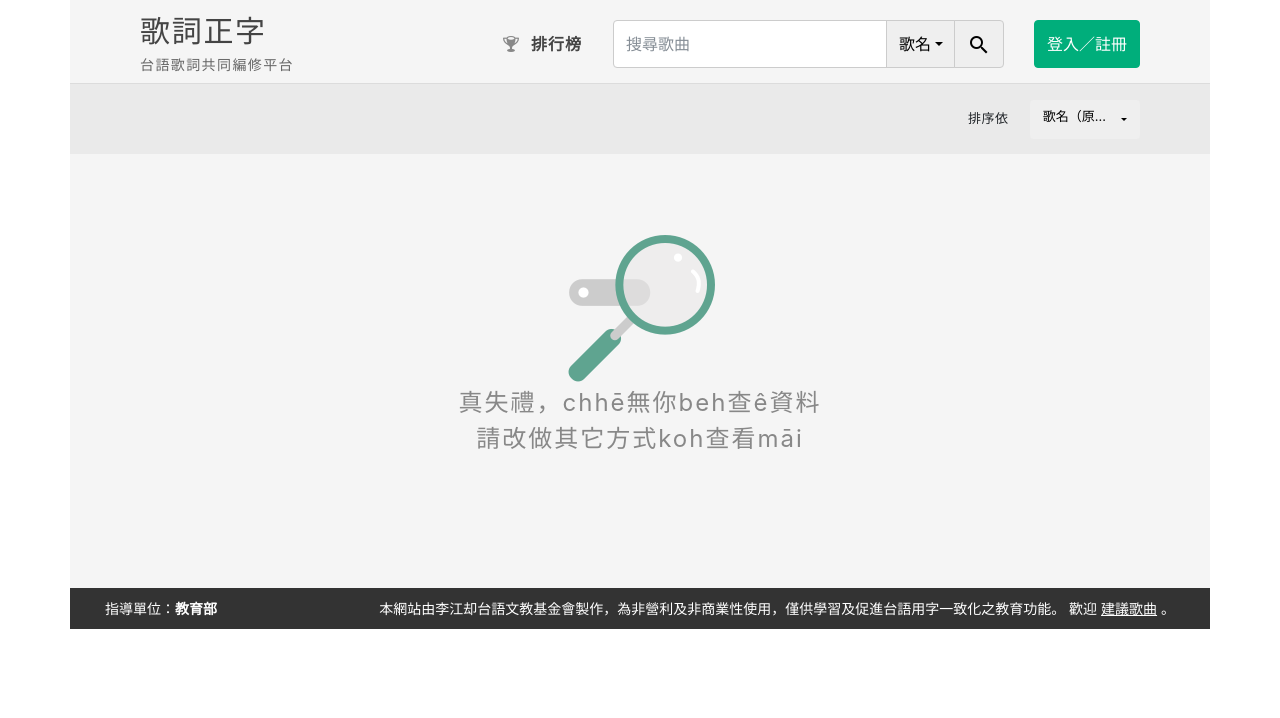
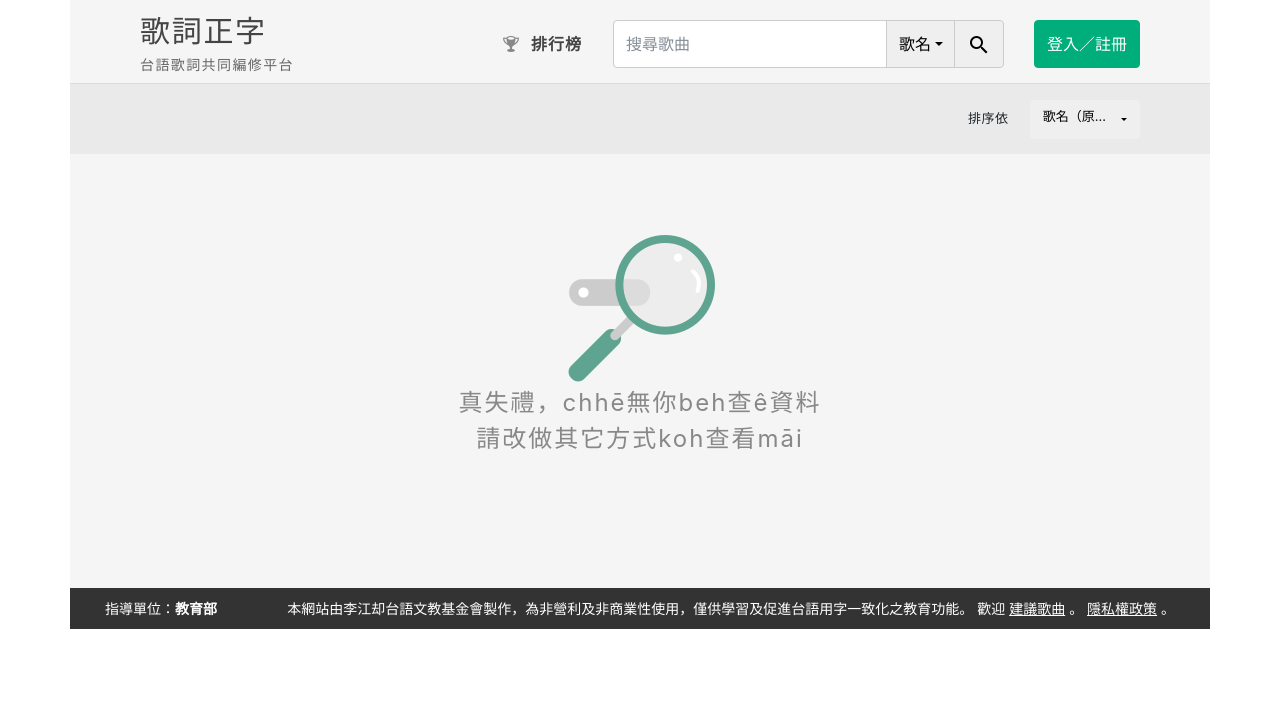
Before and after one commit to LKKTGB/kuasu, a Django app: page / in a window 1280 px wide. Shown: the top 718 px of the page. Run offline with Django 3.2, Linux system fonts and the light colour scheme; data that the repository does not hold is empty; parts of the project's set-up code (start-up, migrations or seed data) failed here and were passed over; some libraries are stand-ins or nearby versions.

Commit message:
Add link of privacy policy to footer

```diff
--- a/thiamsu/templates/thiamsu/base.html
+++ b/thiamsu/templates/thiamsu/base.html
@@ -150,6 +150,9 @@
                         歡迎
                         <a href="https://goo.gl/forms/wQxLNgnNz3luRzxJ2" target="_blank" class="text-white"><u>建議歌曲</u></a>
                         。
+                        <a href="{% url "policy_privacy" %}" target="_blank" class="text-white">
+                        <u>隱私權政策</u></a>
+                        。
                     </div>
                 </div>
             </div>
```
